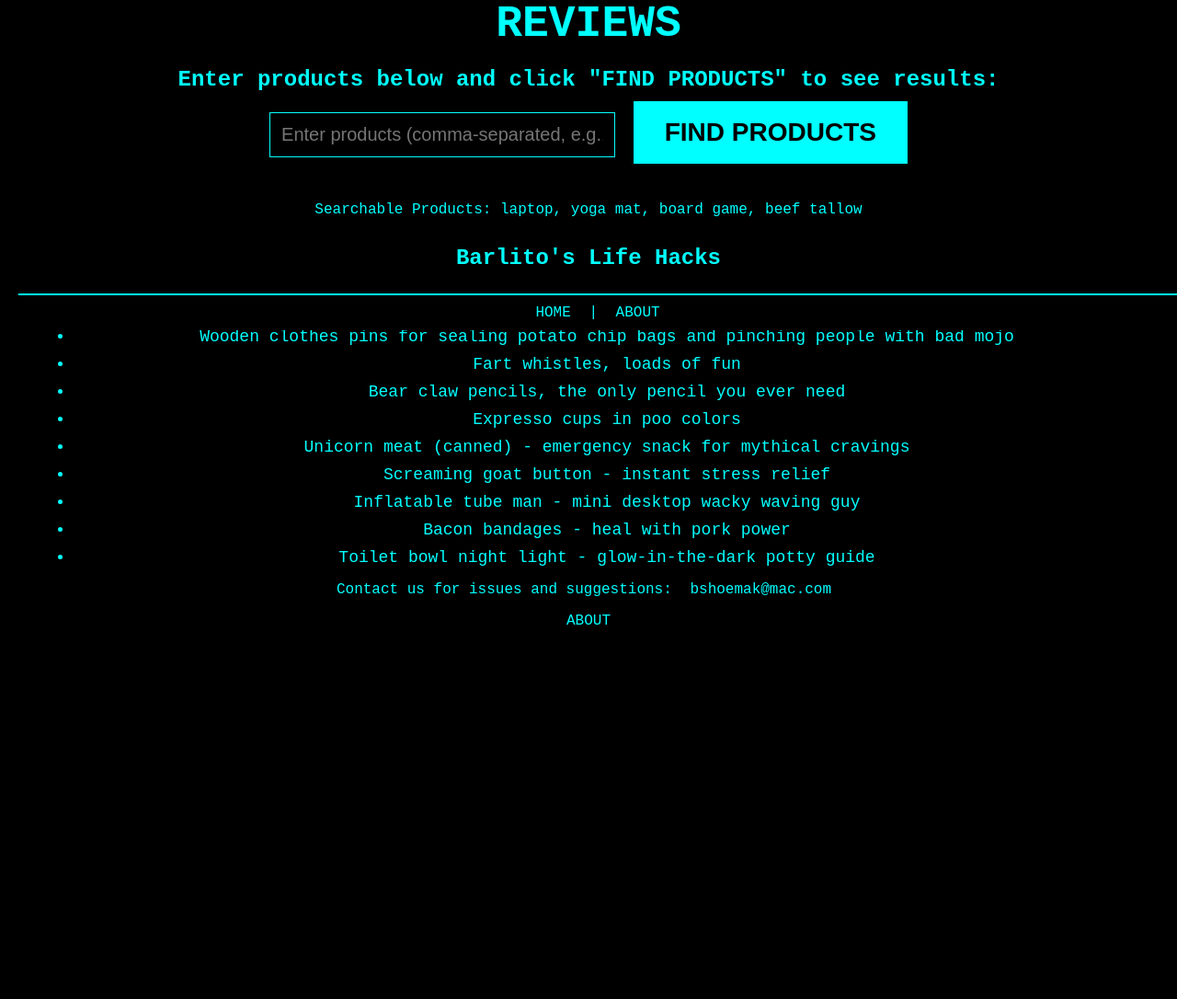
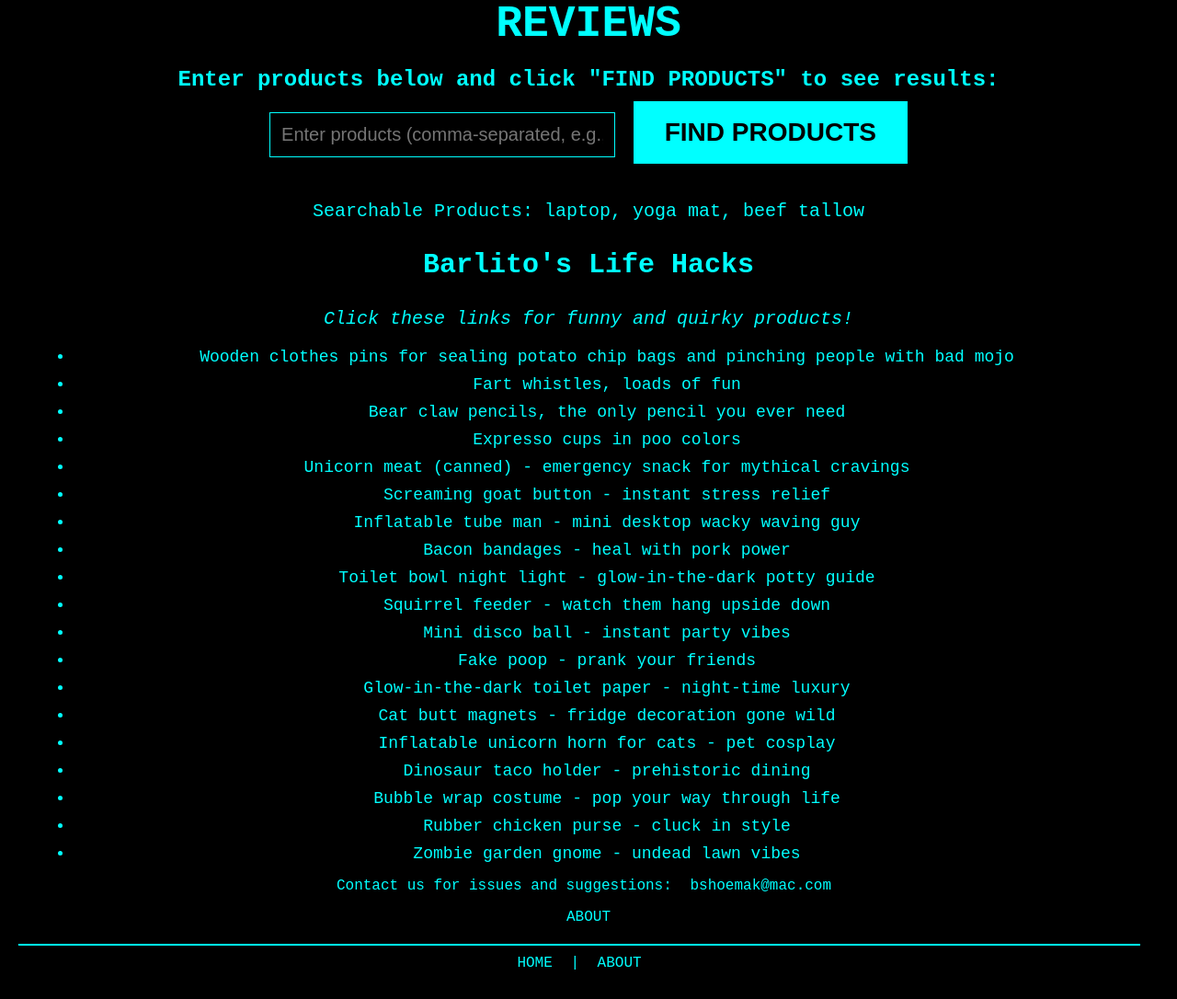
Before and after one commit to bshoemak2/shopping-assistant, a Flask app: page / in a window 1280 px wide. Shown: the part 441-1527 px from the top of the page at 92% size. Before the commit the page ends 1120 px from the top, so only its background shows below. Run offline with Flask 3, Linux system fonts and the light colour scheme; some libraries are stand-ins or nearby versions.

Commit message:
Update product links, increase Barlito's fonts, add 10 funny products, ensure scrollbar

```diff
--- a/app.py
+++ b/app.py
@@ -14,28 +14,21 @@ def fetch_amazon_products(product_names):
             "price": 999.99,
             "rating": 4.5,
             "reviews": ["Fast performance", "Battery could be better", "Great for work"],
-            "amazon_url": "https://amzn.to/4huW45a",
-            "is_search_page": True
+            "amazon_url": "https://amzn.to/4kVu4dW",
+            "is_search_page": False
         },
         "yoga mat": {
             "price": 29.99,
             "rating": 4.5,
             "reviews": ["Non-slip", "Thin padding", "Easy to carry"],
-            "amazon_url": "https://amzn.to/41RTeRT",
-            "is_search_page": False
-        },
-        "board game": {
-            "price": 39.99,
-            "rating": 4.8,
-            "reviews": ["Super fun", "Long playtime", "Great for families"],
-            "amazon_url": "https://amzn.to/4bWdt5K",
+            "amazon_url": "https://amzn.to/41SGXN5",
             "is_search_page": False
         },
         "beef tallow": {
             "price": 19.99,
             "rating": 4.3,
             "reviews": ["Great for cooking", "Strong smell", "Good quality"],
-            "amazon_url": "https://amzn.to/4ivkVHn",
+            "amazon_url": "https://amzn.to/41WPu1H",
             "is_search_page": False
         }
     }
--- a/templates/home.html
+++ b/templates/home.html
@@ -10,6 +10,7 @@
             text-align: center;
             background-color: black;
             color: #00FFFF;
+            overflow-y: auto; /* Enable vertical scrollbar if needed */
         }
         header {
             background-color: black;
@@ -39,8 +40,6 @@
             padding: 10px;
             text-align: center;
             border-top: 2px solid #00FFFF;
-            position: fixed;
-            bottom: 0;
             width: calc(100% - 40px);
         }
         .funny-image {
@@ -87,8 +86,12 @@
             margin: 10px 0;
             font-weight: bold;
         }
+        .searchable {
+            font-size: 20px;
+            margin: 15px 0;
+        }
         .hacks-title {
-            font-size: 24px;
+            font-size: 30px; /* Larger font */
             margin-top: 30px;
         }
         .hacks-list li {
@@ -96,7 +99,7 @@
             margin: 10px 0;
         }
         .hacks-prompt {
-            font-size: 16px;
+            font-size: 20px; /* Larger font */
             margin-bottom: 20px;
             font-style: italic;
         }
@@ -116,7 +119,7 @@
             <button onclick="findProducts()">FIND PRODUCTS</button>
         </div>
         <div id="results"></div>
-        <p>Searchable Products: laptop, yoga mat, board game, beef tallow</p>
+        <p class="searchable">Searchable Products: laptop, yoga mat, beef tallow</p>
         <h3 class="hacks-title">Barlito's Life Hacks</h3>
         <p class="hacks-prompt">Click these links for funny and quirky products!</p>
         <ul class="hacks-list">
@@ -129,6 +132,16 @@
             <li><a href="https://amzn.to/4bSGxLj" target="_blank">Inflatable tube man - mini desktop wacky waving guy</a></li>
             <li><a href="https://amzn.to/4bWHClp" target="_blank">Bacon bandages - heal with pork power</a></li>
             <li><a href="https://amzn.to/4hF36V4" target="_blank">Toilet bowl night light - glow-in-the-dark potty guide</a></li>
+            <li><a href="https://amzn.to/3v8XjZk" target="_blank">Squirrel feeder - watch them hang upside down</a></li>
+            <li><a href="https://amzn.to/3PqRt5m" target="_blank">Mini disco ball - instant party vibes</a></li>
+            <li><a href="https://amzn.to/3v9pQJk" target="_blank">Fake poop - prank your friends</a></li>
+            <li><a href="https://amzn.to/4iU2JkL" target="_blank">Glow-in-the-dark toilet paper - night-time luxury</a></li>
+            <li><a href="https://amzn.to/3TrL2Rw" target="_blank">Cat butt magnets - fridge decoration gone wild</a></li>
+            <li><a href="https://amzn.to/4kW2JkL" target="_blank">Inflatable unicorn horn for cats - pet cosplay</a></li>
+            <li><a href="https://amzn.to/41XJkL2" target="_blank">Dinosaur taco holder - prehistoric dining</a></li>
+            <li><a href="https://amzn.to/3PqRt5m" target="_blank">Bubble wrap costume - pop your way through life</a></li>
+            <li><a href="https://amzn.to/4iVJkL3" target="_blank">Rubber chicken purse - cluck in style</a></li>
+            <li><a href="https://amzn.to/3TrM2Rw" target="_blank">Zombie garden gnome - undead lawn vibes</a></li>
         </ul>
         <p>Contact us for issues and suggestions: <a href="mailto:bshoemak@mac.com">bshoemak@mac.com</a></p>
         <p><a href="/about">ABOUT</a></p>
```
